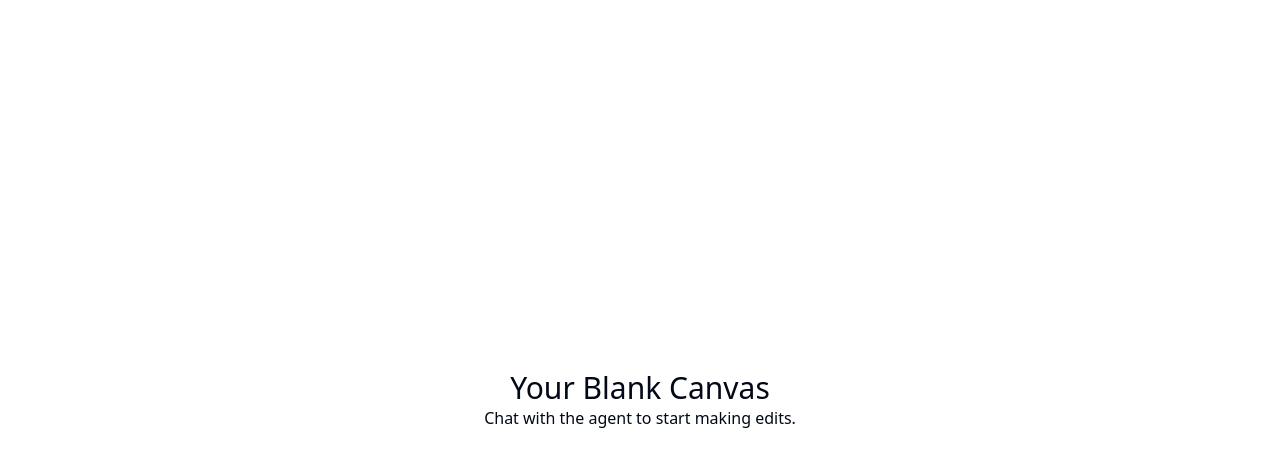
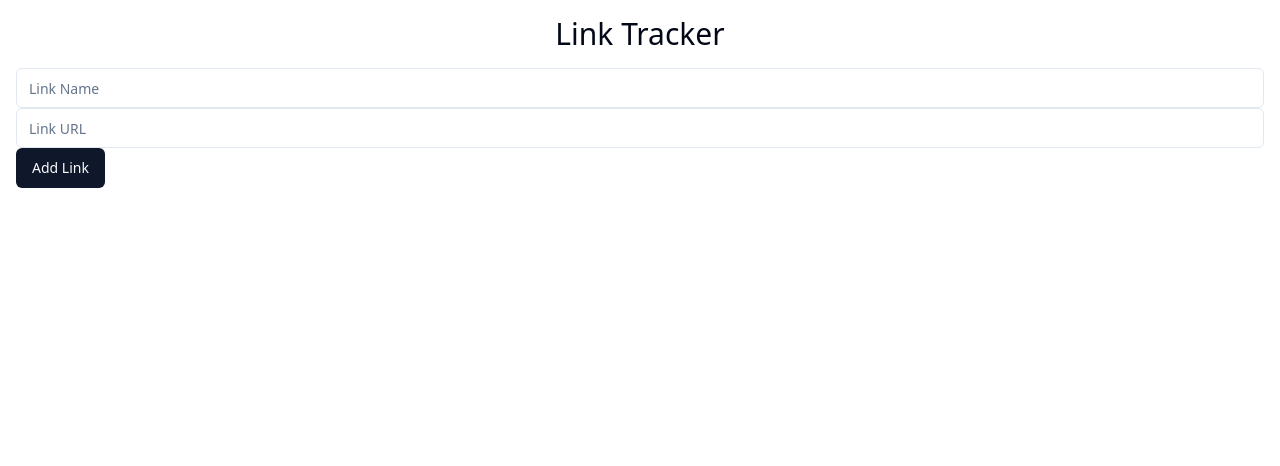
Before and after one commit to GPT-Engineer-App/link-tracker-web, a React (Vite) app: page / in a window 1280 px wide. Shown: the top 466 px of the page. Built offline with nearby package versions, Linux system fonts and the light colour scheme.

Commit message:
Initial implementation of the web application with homepage, form for adding links, and basic error handling.

```diff
--- a/src/pages/Index.jsx
+++ b/src/pages/Index.jsx
@@ -1,14 +1,76 @@
-// Update this page (the content is just a fallback if you fail and example)
+import React, { useState } from "react";
+import { Button } from "@/components/ui/button";
+import { Input } from "@/components/ui/input";
+import { Card, CardContent, CardHeader, CardTitle } from "@/components/ui/card";
+import { Alert, AlertDescription, AlertTitle } from "@/components/ui/alert";
 
 const Index = () => {
+  const [links, setLinks] = useState([]);
+  const [linkName, setLinkName] = useState("");
+  const [linkURL, setLinkURL] = useState("");
+  const [error, setError] = useState("");
+
+  const handleAddLink = () => {
+    if (!linkName || !linkURL) {
+      setError("Both fields are required.");
+      return;
+    }
+
+    if (links.some((link) => link.name === linkName)) {
+      setError("Link name must be unique.");
+      return;
+    }
+
+    try {
+      new URL(linkURL);
+    } catch (_) {
+      setError("Invalid URL.");
+      return;
+    }
+
+    setLinks([...links, { name: linkName, url: linkURL }]);
+    setLinkName("");
+    setLinkURL("");
+    setError("");
+  };
+
   return (
-    <div className="h-screen w-screen flex items-center justify-center">
-      {/* Update with components here - default to put new layout sections as separate components in the components folder, and import them here */}
-      <div>
-        <h1 className="text-3xl text-center">Your Blank Canvas</h1>
-        <p className="text-center">
-          Chat with the agent to start making edits.
-        </p>
+    <div className="container mx-auto p-4">
+      <h1 className="text-3xl text-center mb-4">Link Tracker</h1>
+      <div className="mb-4">
+        <Input
+          placeholder="Link Name"
+          value={linkName}
+          onChange={(e) => setLinkName(e.target.value)}
+          className="mr-2"
+        />
+        <Input
+          placeholder="Link URL"
+          value={linkURL}
+          onChange={(e) => setLinkURL(e.target.value)}
+          className="mr-2"
+        />
+        <Button onClick={handleAddLink}>Add Link</Button>
+      </div>
+      {error && (
+        <Alert className="mb-4">
+          <AlertTitle>Error</AlertTitle>
+          <AlertDescription>{error}</AlertDescription>
+        </Alert>
+      )}
+      <div className="grid grid-cols-1 md:grid-cols-2 lg:grid-cols-3 gap-4">
+        {links.map((link, index) => (
+          <Card key={index}>
+            <CardHeader>
+              <CardTitle>{link.name}</CardTitle>
+            </CardHeader>
+            <CardContent>
+              <a href={link.url} target="_blank" rel="noopener noreferrer">
+                {link.url}
+              </a>
+            </CardContent>
+          </Card>
+        ))}
       </div>
     </div>
   );
```
